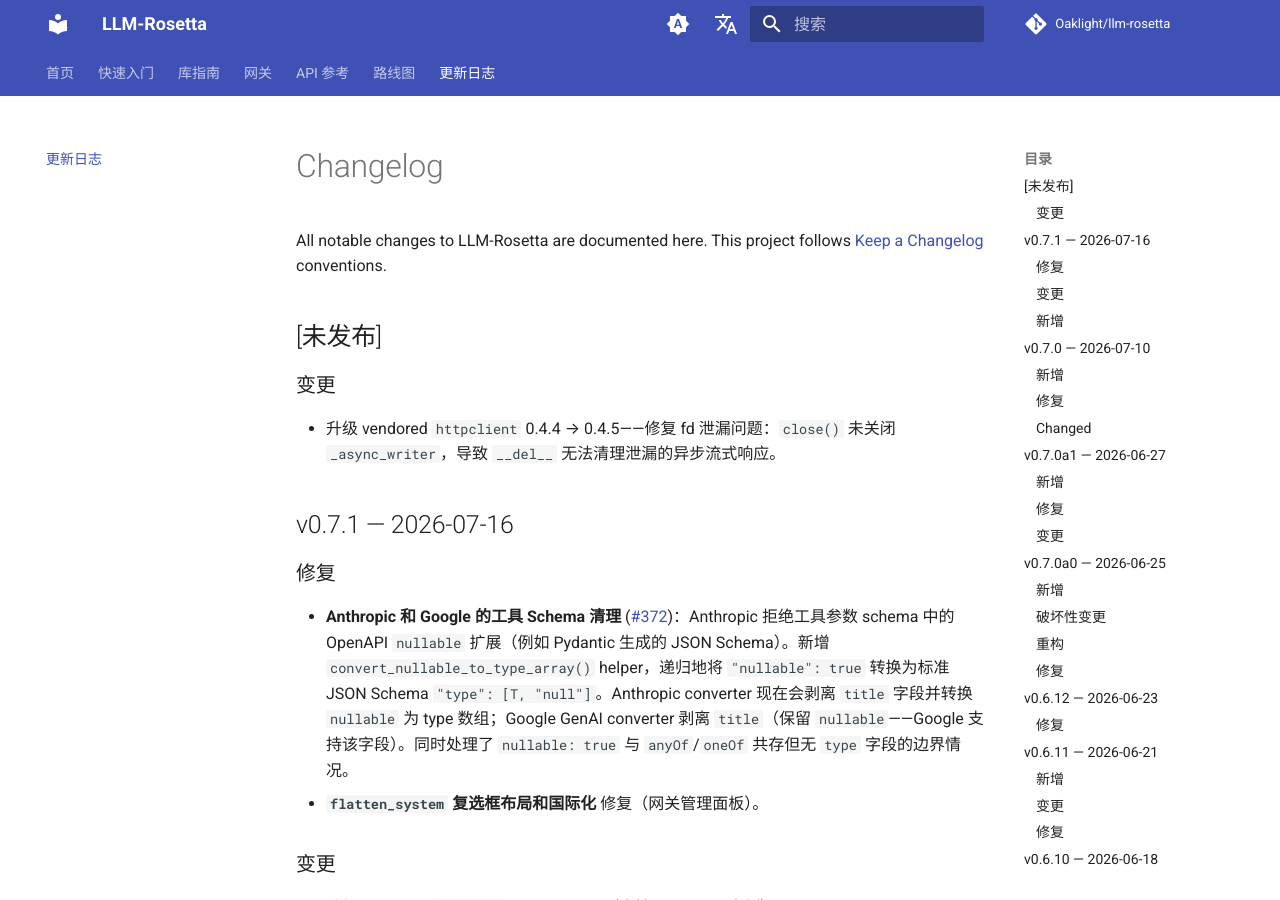
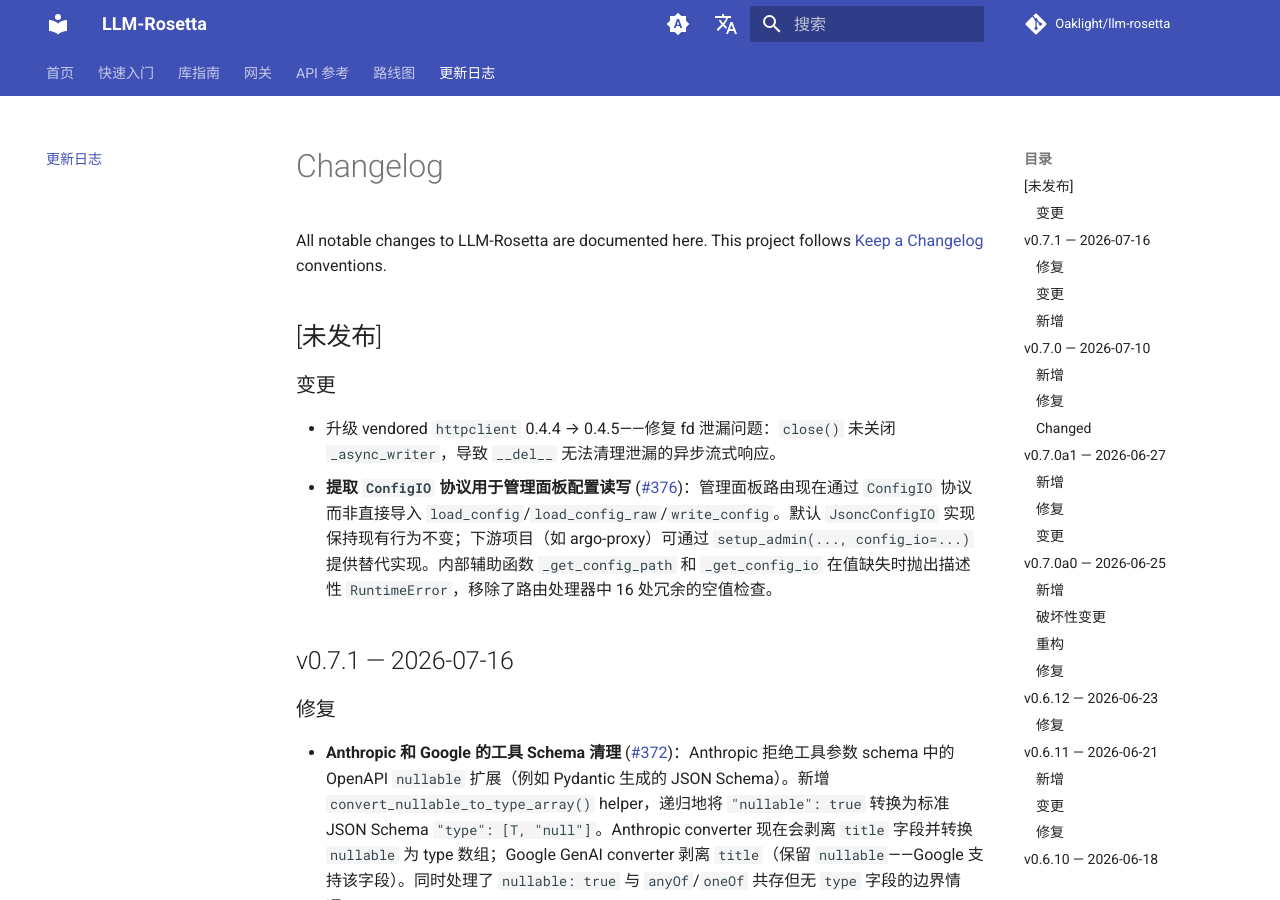
Before and after one commit to Oaklight/llm-rosetta, an MkDocs documentation site: the page built from docs/changelog.md, in a window 1280 px wide and 900 px high. Built offline with MkDocs 1.6.1 and Material for MkDocs 9.7.7, drawn with Linux system fonts in a browser that asks for light colours; comment, search, counter and statistics services are not loaded.

Commit message:
docs: add ConfigIO protocol extraction to unreleased changelog

```diff
--- a/docs/changelog.md
+++ b/docs/changelog.md
@@ -11,6 +11,7 @@
 ### 变更
 
 - 升级 vendored `httpclient` 0.4.4 → 0.4.5——修复 fd 泄漏问题：`close()` 未关闭 `_async_writer`，导致 `__del__` 无法清理泄漏的异步流式响应。
+- **提取 `ConfigIO` 协议用于管理面板配置读写** ([#376](https://github.com/Oaklight/llm-rosetta/pull/376))：管理面板路由现在通过 `ConfigIO` 协议而非直接导入 `load_config`/`load_config_raw`/`write_config`。默认 `JsoncConfigIO` 实现保持现有行为不变；下游项目（如 argo-proxy）可通过 `setup_admin(..., config_io=...)` 提供替代实现。内部辅助函数 `_get_config_path` 和 `_get_config_io` 在值缺失时抛出描述性 `RuntimeError`，移除了路由处理器中 16 处冗余的空值检查。
 
 ## v0.7.1 — 2026-07-16
 
```
